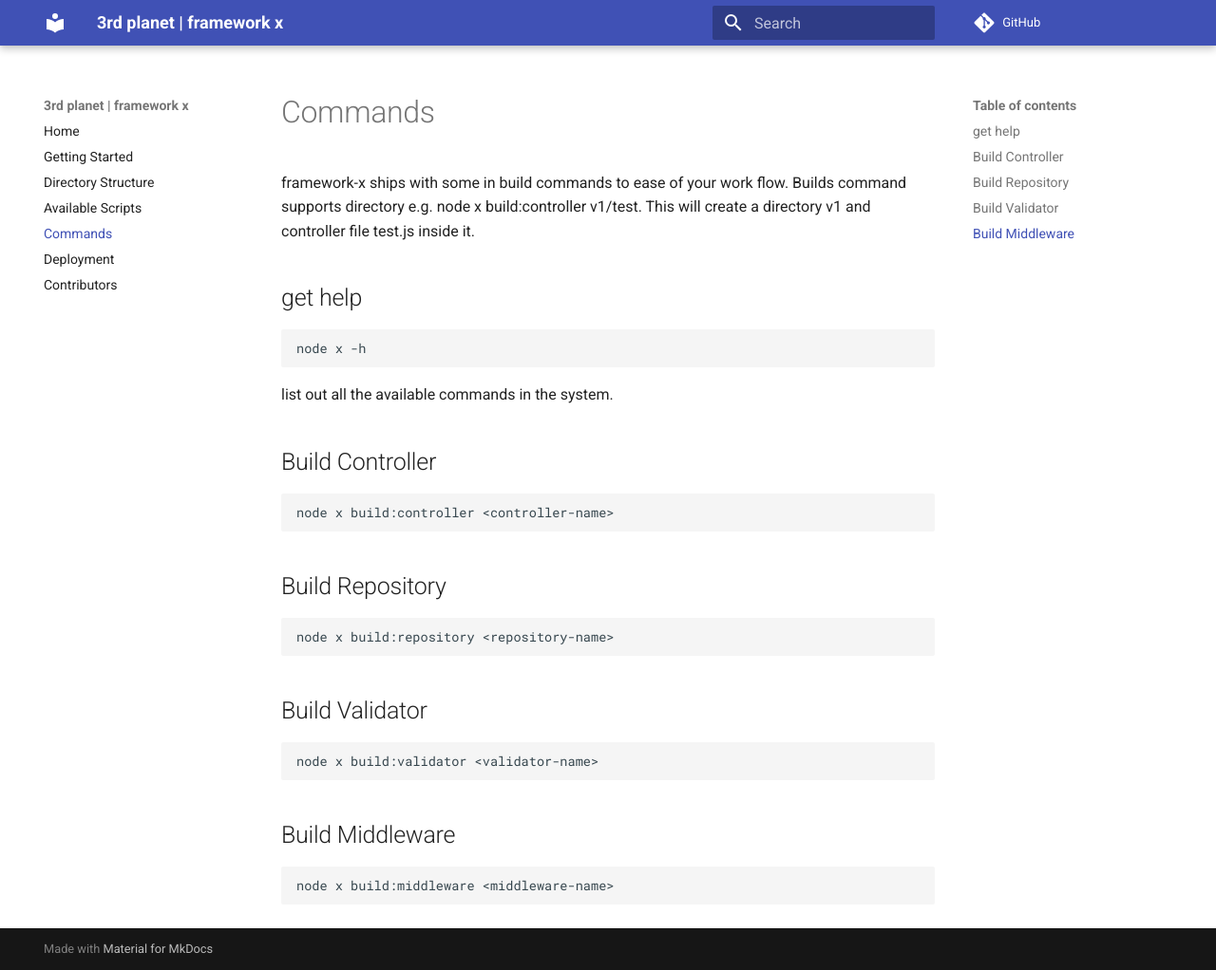
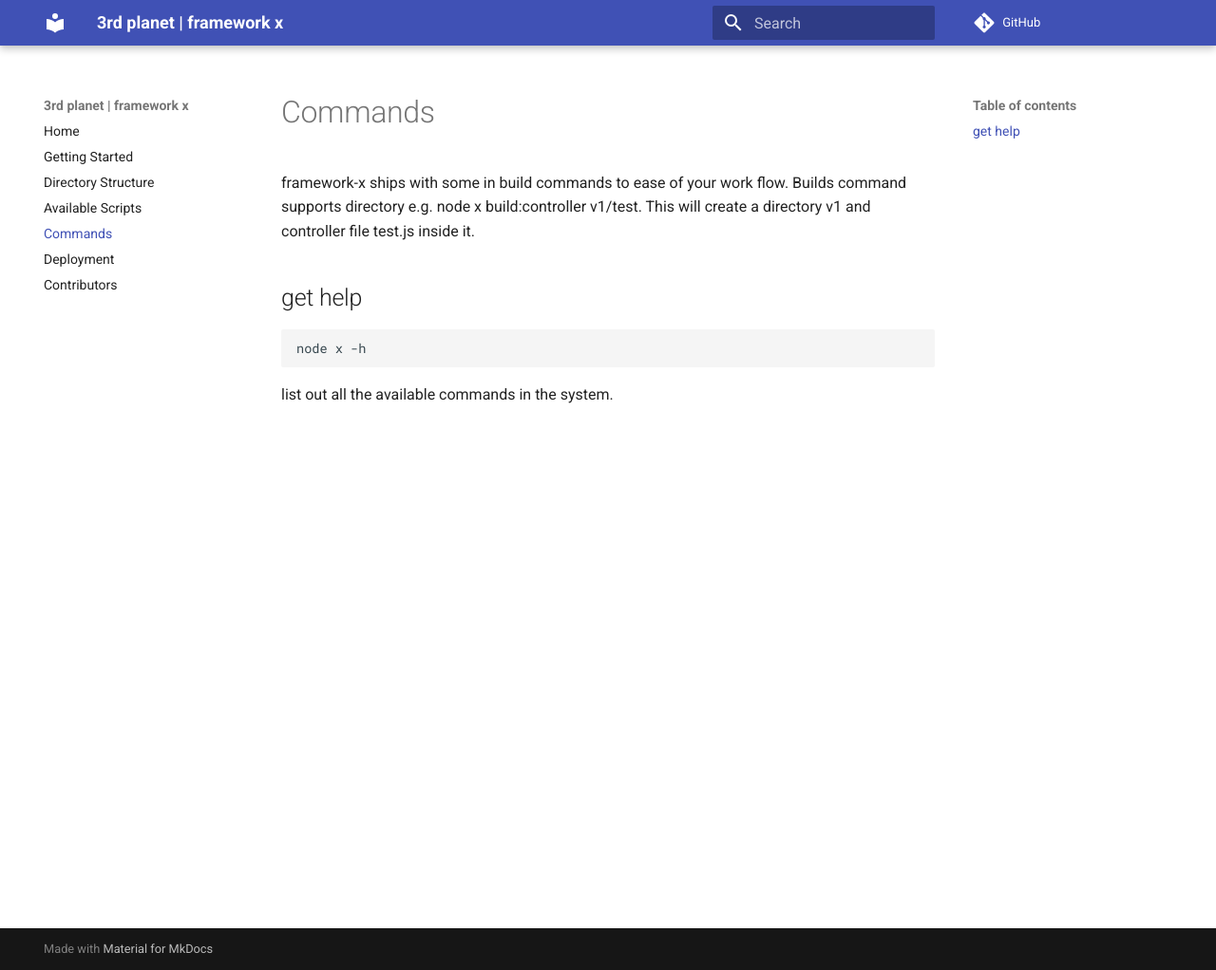
Before and after one commit to 3rd-planet/framework-x, an MkDocs documentation site: the page built from docs/commands.md, in a window 1280 px wide and 1022 px high. Shown: the whole window at 95% size. Built offline with MkDocs 1.6.1 and Material for MkDocs 9.7.7, drawn with Linux system fonts in a browser that asks for light colours; comment, search, counter and statistics services are not loaded.

Commit message:
updated docs for command page.

````diff
--- a/docs/commands.md
+++ b/docs/commands.md
@@ -9,27 +9,3 @@ node x -h
 ```
 
 list out all the available commands in the system.
-
-## Build Controller
-
-```node
-node x build:controller <controller-name>
-```
-
-## Build Repository
-
-```node
-node x build:repository <repository-name>
-```
-
-## Build Validator
-
-```node
-node x build:validator <validator-name>
-```
-
-## Build Middleware
-
-```node
-node x build:middleware <middleware-name>
-```
--- a/package.json
+++ b/package.json
@@ -28,7 +28,7 @@
     ],
     "license": "ISC",
     "dependencies": {
-        "@3rdplanet/x-core": "^1.3.0",
+        "@3rdplanet/x-core": "^1.4.2",
         "commander": "^9.5.0",
         "cors": "^2.8.5",
         "dotenv": "^8.6.0",
````
Also changed, not shown: 1 other file.
